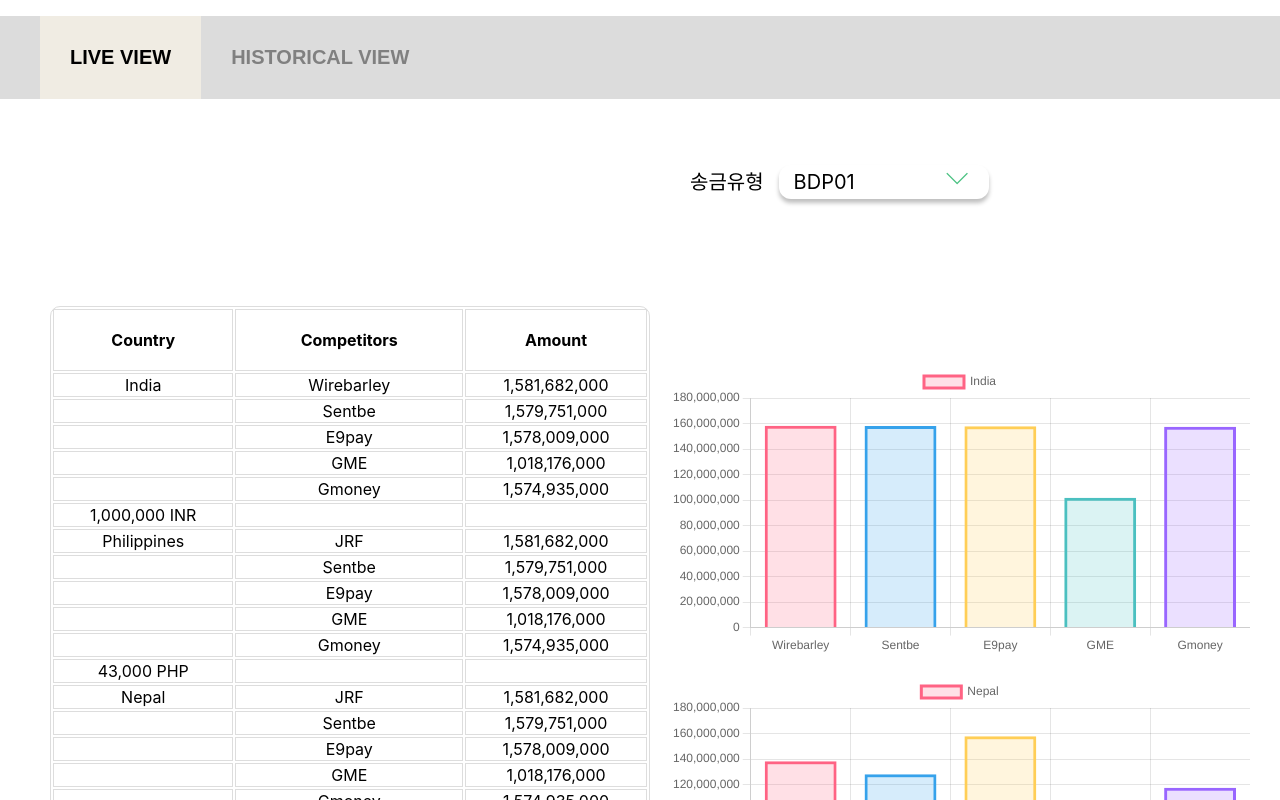
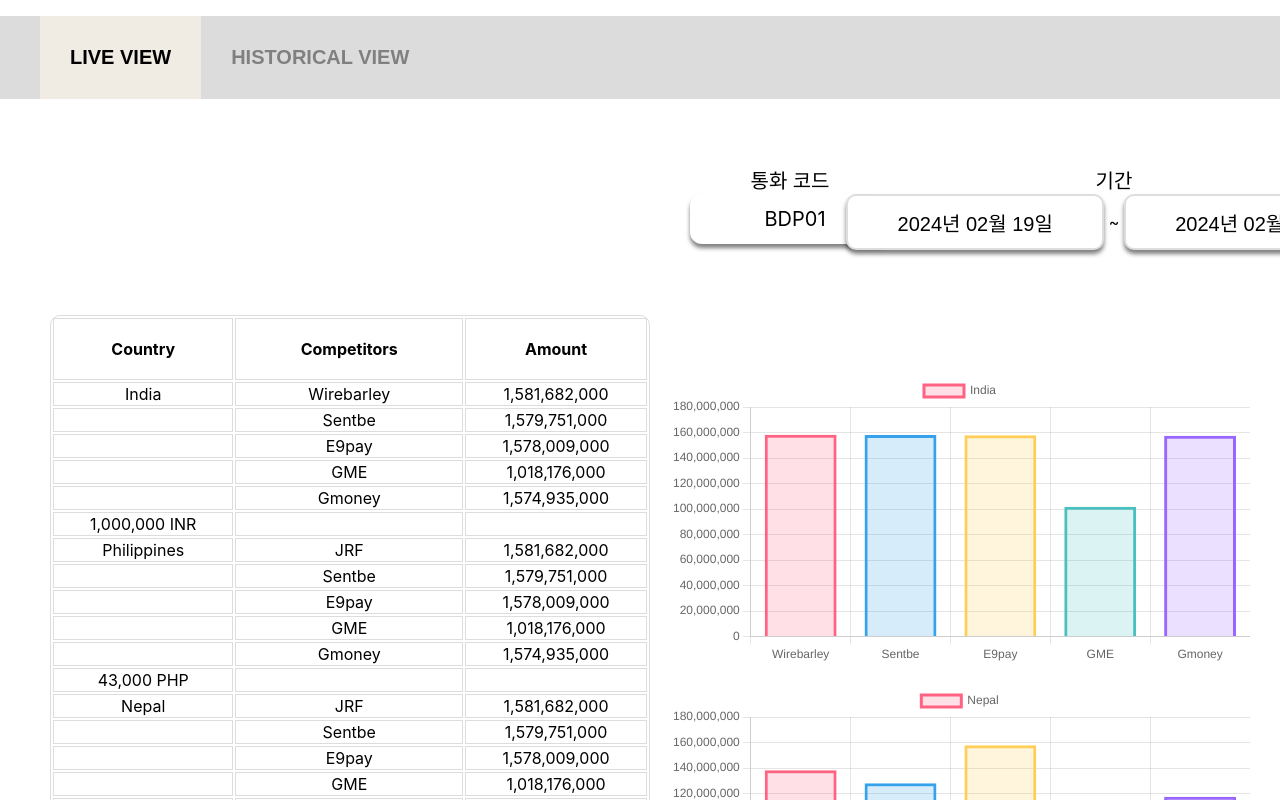
Before and after one commit to ohofront/gme_scrapping_frontend, a React (Create React App) app: page / in a window 1280 px wide. Shown: the top 800 px of the page. Built offline with nearby package versions, Linux system fonts and the light colour scheme; no server answers.

Commit message:
통화코드 & 날짜 선택

```diff
--- a/package.json
+++ b/package.json
@@ -12,9 +12,11 @@
     "@types/react-dom": "^18.2.19",
     "axios": "^1.6.7",
     "chart.js": "^4.4.2",
+    "date-fns": "^3.3.1",
     "http-proxy-middleware": "^2.0.6",
     "react": "^18.2.0",
     "react-chartjs-2": "^5.2.0",
+    "react-datepicker": "^6.2.0",
     "react-dom": "^18.2.0",
     "react-scripts": "5.0.1",
     "styled-components": "^6.1.8",
@@ -46,6 +48,7 @@
     ]
   },
   "devDependencies": {
-    "@types/chart.js": "^2.9.41"
+    "@types/chart.js": "^2.9.41",
+    "@types/react-datepicker": "^6.0.3"
   }
 }
--- /dev/null
+++ b/src/component/DatePicker.tsx
@@ -0,0 +1,85 @@
+import { registerables } from "chart.js";
+import styled from "styled-components";
+import DatePicker, { registerLocale } from "react-datepicker";
+import 'react-datepicker/dist/react-datepicker.css';
+import {ko} from "date-fns/locale";
+
+interface DateSelectProps {
+    defaultTitle?: string;
+    startDate: Date;
+    endDate: Date;
+    setStartDate: any;
+    setEndDate: any;
+}
+
+const DateSelect = ({ defaultTitle, startDate, endDate, setStartDate, setEndDate}: DateSelectProps) => {
+    registerLocale("ko", ko);
+
+    return (
+        <DateSelectWrapper>
+            <DateSelectTitle>
+               {defaultTitle}
+            </DateSelectTitle>
+            <SDateWrapper>
+               <SDatePicker
+                 dateFormat={"yyyy년 MM월 dd일"}
+                 locale="ko"
+                 selected={startDate}
+                 onChange={(date) => setStartDate(date)}
+                 selectsStart
+                 startDate={startDate}
+               />
+                &nbsp;~&nbsp;
+                <SDatePicker
+                 dateFormat={"yyyy년 MM월 dd일"}
+                 locale="ko"
+                 selected={endDate}
+                 onChange={(date) => setEndDate(date)}
+                 selectsStart
+                 startDate={startDate}
+               />
+            </SDateWrapper>
+
+        </DateSelectWrapper>
+
+    )
+}
+export default DateSelect;
+
+const DateSelectWrapper = styled.div`
+  display: flex;
+  align-items: center;
+  width: 70%;
+  flex-direction: column;
+`;
+
+const DateSelectTitle = styled.div`
+  display: flex;
+  align-items: center;
+  justify-content: center;
+  text-align: center;
+  font-weight: 500;
+  font-size: 20px;
+`;
+
+const SDateWrapper = styled.div`
+  display: flex;
+  position: relative;
+  flex-direction: row;
+  align-items: center;
+  justify-content: center;
+  text-align: center;
+`
+const SDatePicker = styled(DatePicker)`
+  display: flex;
+  width: 250px;
+  height: 50px;
+  align-items: center;
+  justify-content: center;
+  text-align: center;
+  border: 2px solid #DDDDDD;
+  box-shadow: 0px 4px 4px rgba(0, 0, 0, 0.5);
+  border-radius: 10px;
+  font-size: 20px;
+  cursor: pointer;
+`;
--- a/src/component/SelectBox.tsx
+++ b/src/component/SelectBox.tsx
@@ -41,38 +41,35 @@ const SelectWrapper = styled.div`
   display: flex;
   position: relative;
   box-sizing: border-box;
+  flex-direction: column;
 `;
 
 const SelectTitle = styled.div`
   display: flex;
-  justify-content: flex-start;
   align-items: center;
-  width: inherit;
-  white-space: nowrap;
-  overflow: hidden;
-  text-overflow: ellipsis;
-  text-align: left;
+  justify-content: center;
+  text-align: center;
   font-weight: 500;
   font-size: 20px;
-  line-height: 17px;
-  padding-right: 15px;
 `;
 
 const SelectedBox = styled.div`
   display: flex;
   position: relative;
   width: 200px;
-  padding: 5px;
+  height: 50px;
   border-radius: 12px;
   background-color: #ffffff;
-  align-self: center;
-  box-shadow: 0px 4px 4px rgba(0, 0, 0, 0.25);
+  align-items: center;
+  justify-content: center;
+  text-align: center;
+  box-shadow: 0px 4px 4px rgba(0, 0, 0, 0.5);
   cursor: pointer;
   &::before {
     content: "⌵";
     position: absolute;
-    top: -10px;
-    right: 20px;
+    top: 0px;
+    right: 10px;
     color: #49c181;
     font-size: 30px;
   }
@@ -81,6 +78,7 @@ const Label = styled.label`
   font-size: 20px;
   margin-left: 10px;
   text-align: center;
+  cursor: pointer;
 `;
 type TSelectionProps = { show: boolean };
 const SelectOptions = styled.ul<TSelectionProps>`
--- a/src/contents/LiveView/index.tsx
+++ b/src/contents/LiveView/index.tsx
@@ -10,6 +10,7 @@ import { ListViewDummy } from "../../dummy/LiveView";
 import { View } from "../../models/view/viewModel";
 import { headers, items } from "../../dummy/DataTable";
 import BarChart from "../../component/BarChart";
+import DateSelect from "../../component/DatePicker";
 
 export const InitialParams: Params = {
   startDttm: "2024-02-15 10:00:00",
@@ -21,6 +22,9 @@ export const InitialParams: Params = {
 const LiveView = () => {
   const [param, setParam] = useState<Params>(InitialParams);
   const [live, setLive] = useState<Response[]>([]);
+  const today = new Date();
+  const [startDate, setStartDate] = useState(new Date());
+  const [endDate, setEndDate] = useState(new Date());
   const apiUrl = process.env.REACT_APP_SERVICE_URL;
   const selectData = [
     { key: 1, value: "BDP01" },
@@ -70,7 +74,8 @@ const LiveView = () => {
 
          <SearchBox>
             <div className="right">
-              <SelectBox defaultTitle="송금유형" optionData={selectData} />
+              <SelectBox defaultTitle="통화 코드" optionData={selectData} />
+              <DateSelect defaultTitle="기간" startDate={startDate} endDate={endDate} setStartDate={setStartDate} setEndDate={setEndDate} />
             </div>
 
 
@@ -137,16 +142,12 @@ const Content = styled.div`
 const SearchBox = styled.div`
   float: right;
   width: 50%;
-  height: 141px;
-  gap: 10px;
+  height: 150px;
   display: inline-block;
   vertical-align: middle;
   .right {
     display: flex;
-    flex-direction: column;
-    flex: 1;
-    flex-shrink: 0;
-    gap: 20px;
+    flex-direction: row;
   }
 `;
 
```
Also changed, not shown: 1 other file (tests, documents, lock files or other folders).
